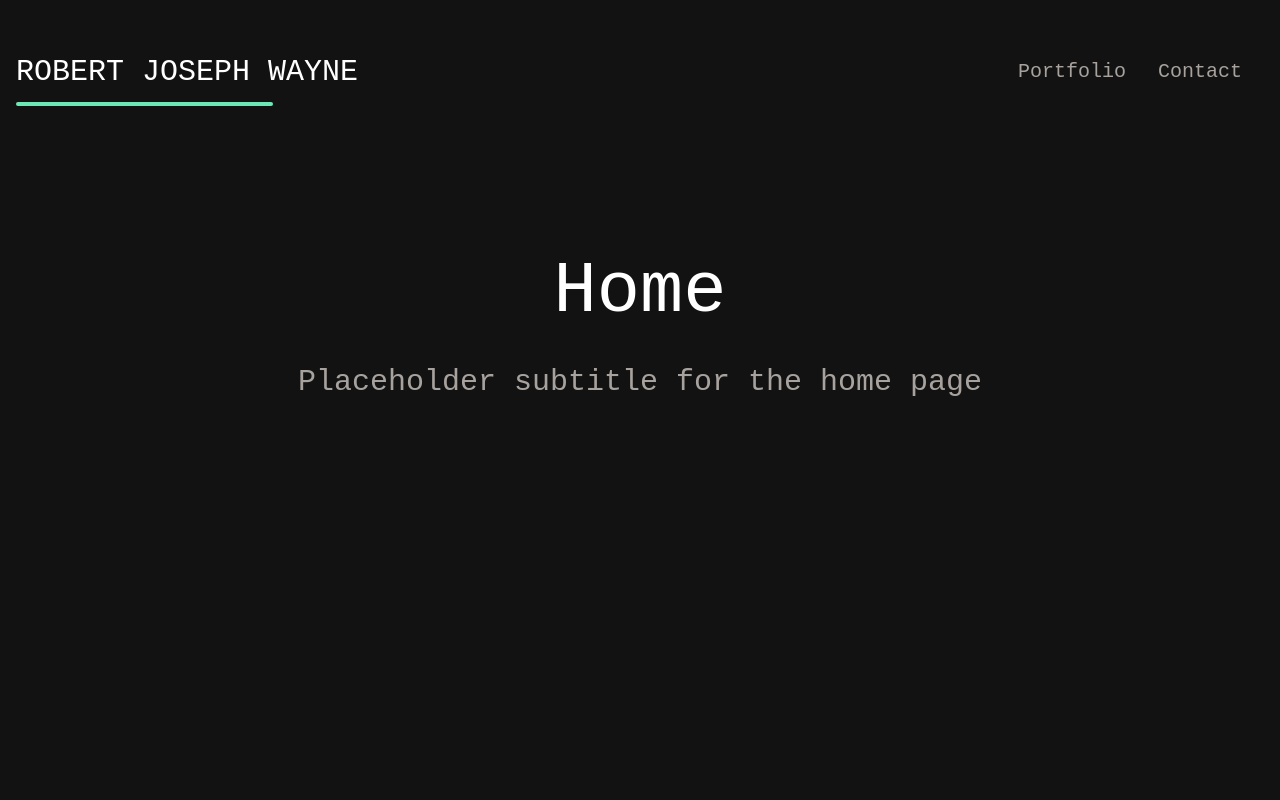
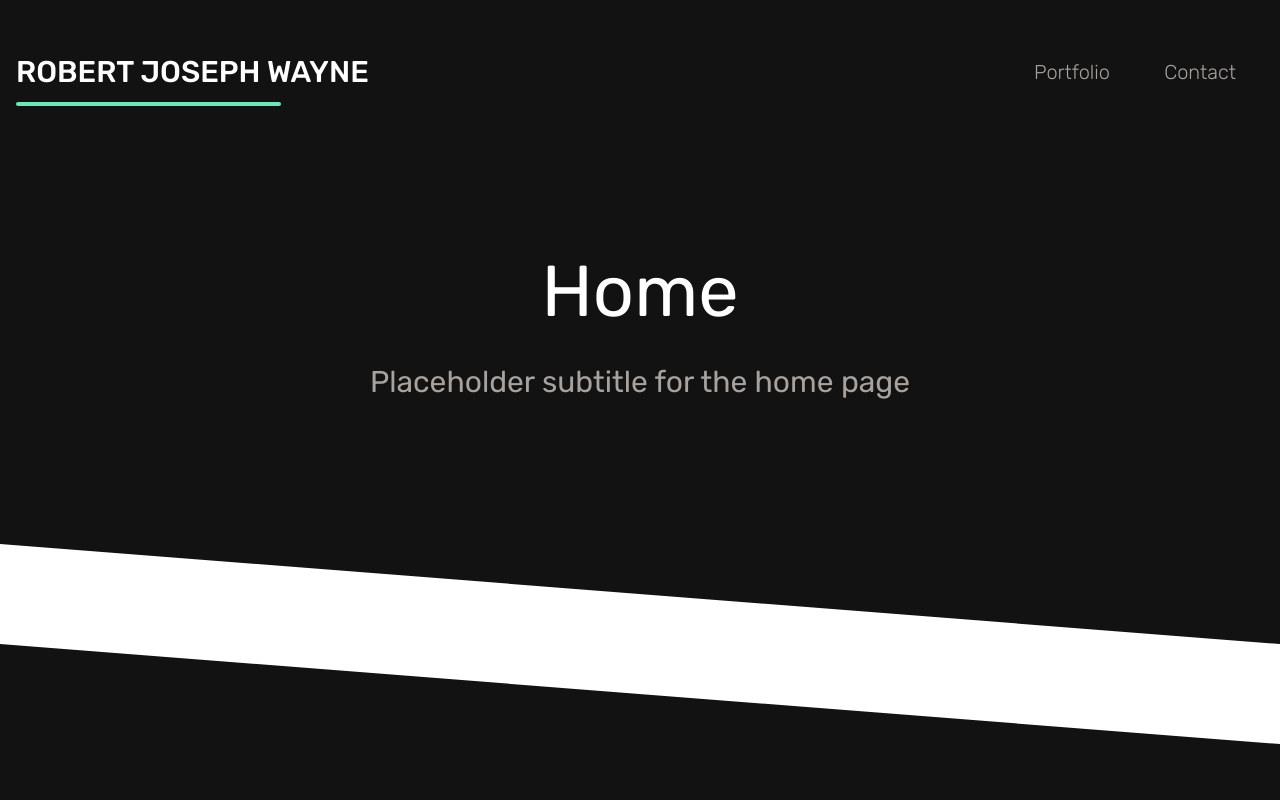
Before and after one commit to robertjosephwayne/personal-website, an Angular app: page / in a window 1280 px wide. Shown: the top 800 px of the page. Built offline with nearby package versions, Linux system fonts and the light colour scheme; what @ngrx/store would draw is missing.

Commit message:
Change font to Rubik, remove background, remove mat typography

```diff
--- a/src/index.html
+++ b/src/index.html
@@ -7,7 +7,7 @@
     <meta name="viewport" content="width=device-width, initial-scale=1" />
     <link rel="icon" type="image/x-icon" href="favicon.ico" />
     <link
-      href="https://fonts.googleapis.com/css?family=Roboto:300,400,500&display=swap"
+      href="https://fonts.googleapis.com/css?family=Rubik:300,400,500&display=swap"
       rel="stylesheet"
     />
     <link
@@ -15,7 +15,7 @@
       rel="stylesheet"
     />
   </head>
-  <body class="mat-typography bg-darkGray">
+  <body>
     <app-root></app-root>
   </body>
 </html>
--- a/src/styles.css
+++ b/src/styles.css
@@ -17,5 +17,5 @@
 }
 body {
   margin: 0;
-  font-family: Rubik, "Arial", sans-serif;
+  font-family: "Rubik", "Arial", sans-serif;
 }
```
